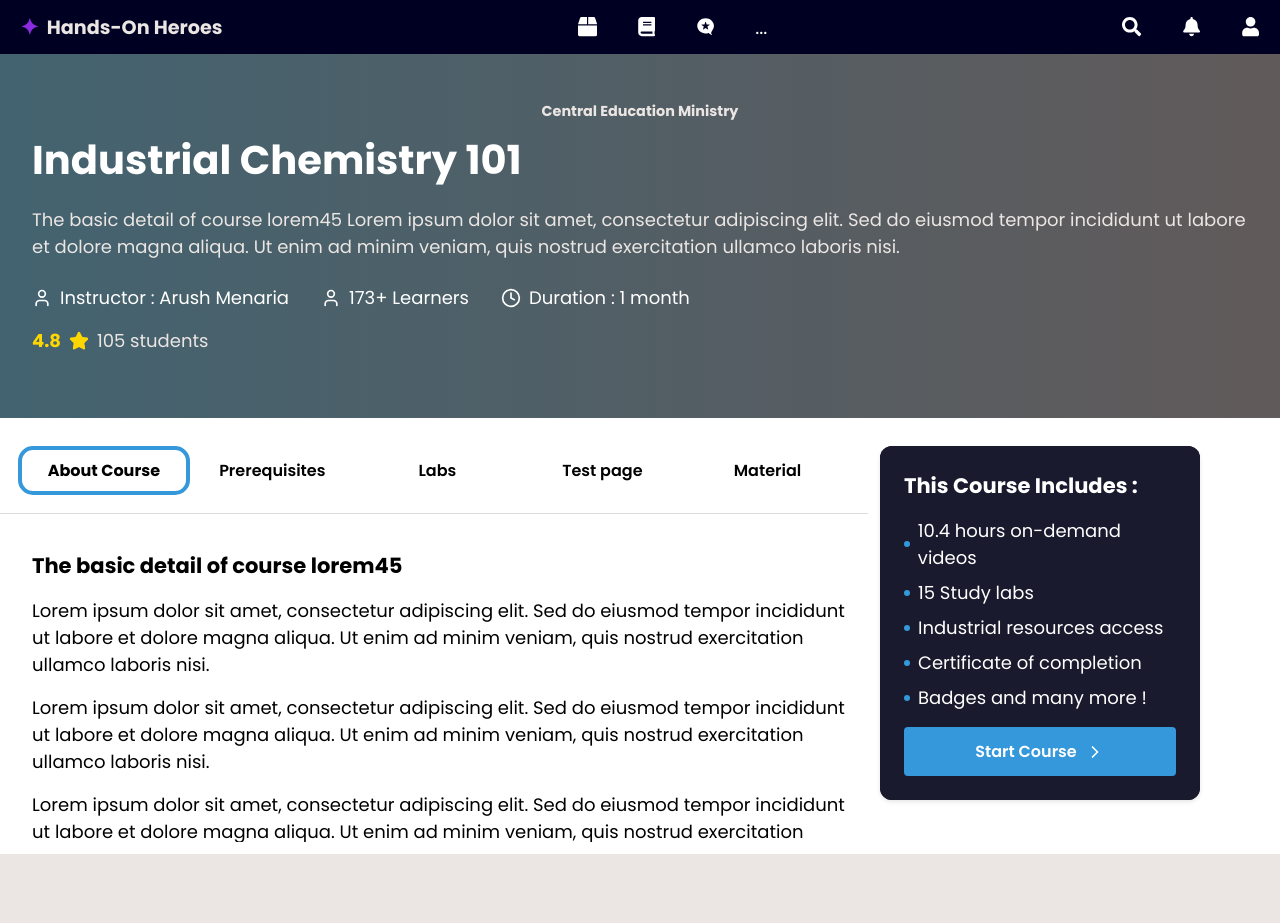
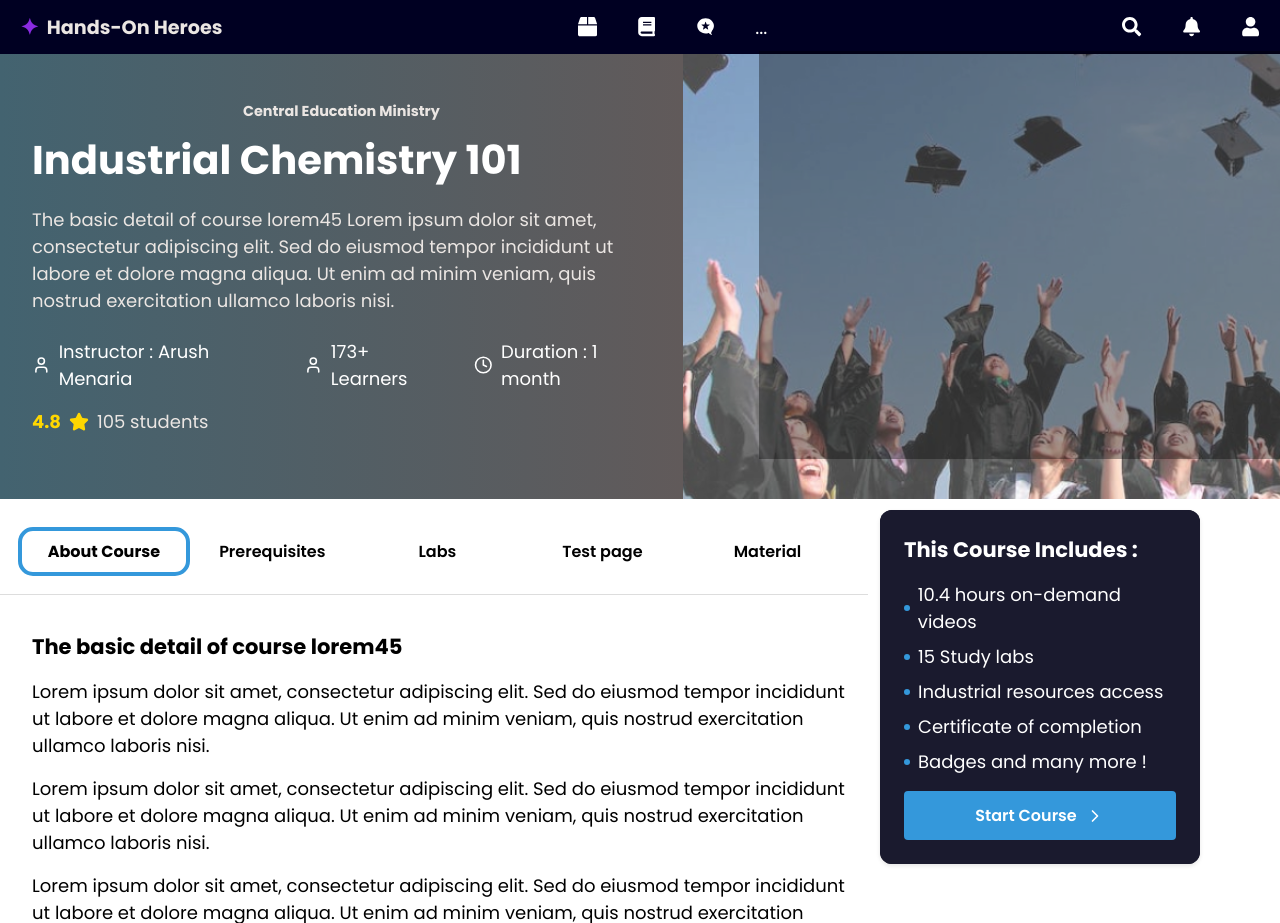
Before and after one commit to Vansh41104/SIH_2024, a React (Vite) app: page /course in a window 1280 px wide. Before the commit the page ends 854 px from the top, so only its background shows below. Built offline with nearby package versions, Linux system fonts and the light colour scheme.

Commit message:
course detail img added

```diff
--- a/src/pages/CoursePage/CoursePage.css
+++ b/src/pages/CoursePage/CoursePage.css
@@ -8,19 +8,45 @@
 
   background-color: white;
 }
+.crpg-top{
+  display: flex;
+  flex-direction: row;
+}
+.crpg-image-box {
+  /* overflow: hidden;  */
+}
+
+.crpg-image-box img {
+  width: 100%;
+  height: 100%;
+  object-fit: cover;
+  opacity: 0.7;
+}
+
+
+
+
+.crpg-image-box::before {
+  content: "";
+  position: absolute  ;
+  top: 3.2rem;
+  right: 0;
+  width: 40.7%;
+  height: 51%;
+  background: rgba(0, 0, 0, 0.355);
+  z-index: 1;
+}
+
+
+
 
 .crpg-upper-div {
   background : linear-gradient(to right, #436370, #615a5a);
   padding: 2rem 2rem;
   color: white;
-  /* width: 100%; */
+  width: 60%;
 }
 
-.crpg-header {
-  background-color: #1a1a2e;
-  color: white;
-  padding: 1rem 0;
-}
 
 .crpg-course-container {
   max-width: 1600px;
@@ -29,12 +55,7 @@
   margin-top: 12px;
   padding: 24px;
 }
-.crpg-container {
-  /* padding: 24px; */
 
-
-
-}
 
 .crpg-header-content {
   display: flex;
@@ -68,7 +89,7 @@
 .crpg-main-content {
   display: flex;
   gap: 2rem;
-  /* padding: 2rem 0; */
+
 }
 
 .crpg-course-info {
@@ -163,8 +184,9 @@
 
 .crpg-course-sidebar {
   position: absolute;
-  bottom: 0;
+  bottom: -4rem;
   color: white;
+
 
   right:5rem;
   background-color: #1a1a2e;
@@ -180,6 +202,7 @@
   border-radius: 12px;
   box-shadow: 0 2px 4px rgba(0,0,0,0.1);
   background-color: #1a1a2e;
+
 
 }
 
--- a/src/pages/CoursePage/CoursePage.jsx
+++ b/src/pages/CoursePage/CoursePage.jsx
@@ -105,6 +105,7 @@ const CoursePage = () => {
       <div className="crpg-container">
         <div className="crpg-main-content">
           <div className="crpg-course-info">
+              <div className="crpg-top">
             <div className="crpg-upper-div">
                 <h2 className="crpg-ministry">Central Education Ministry</h2>
                 <h1 className="crpg-course-title">Industrial Chemistry 101</h1>
@@ -129,6 +130,10 @@ const CoursePage = () => {
                   <span className="crpg-rating">4.8</span>
                   <Star size={20} fill="gold" color="gold" />
                   <span className="crpg-students">105 students</span>
+                </div>
+              </div>
+              <div className="crpg-image-box">
+                <img src="./../src/assets/loginbg.png" alt="" />
               </div>
             </div>
 
```
Lines whose indentation alone changed are shown as unchanged.
